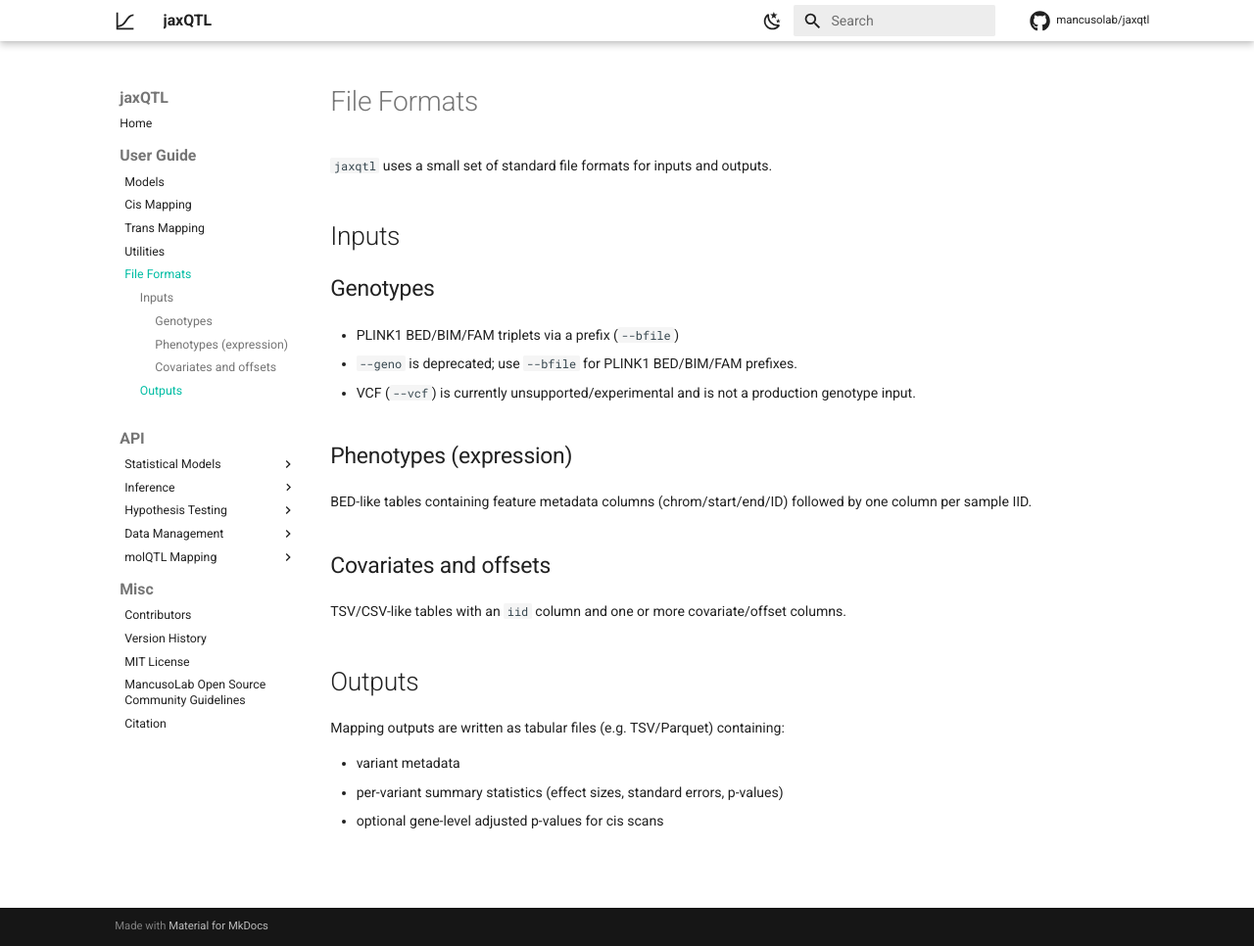
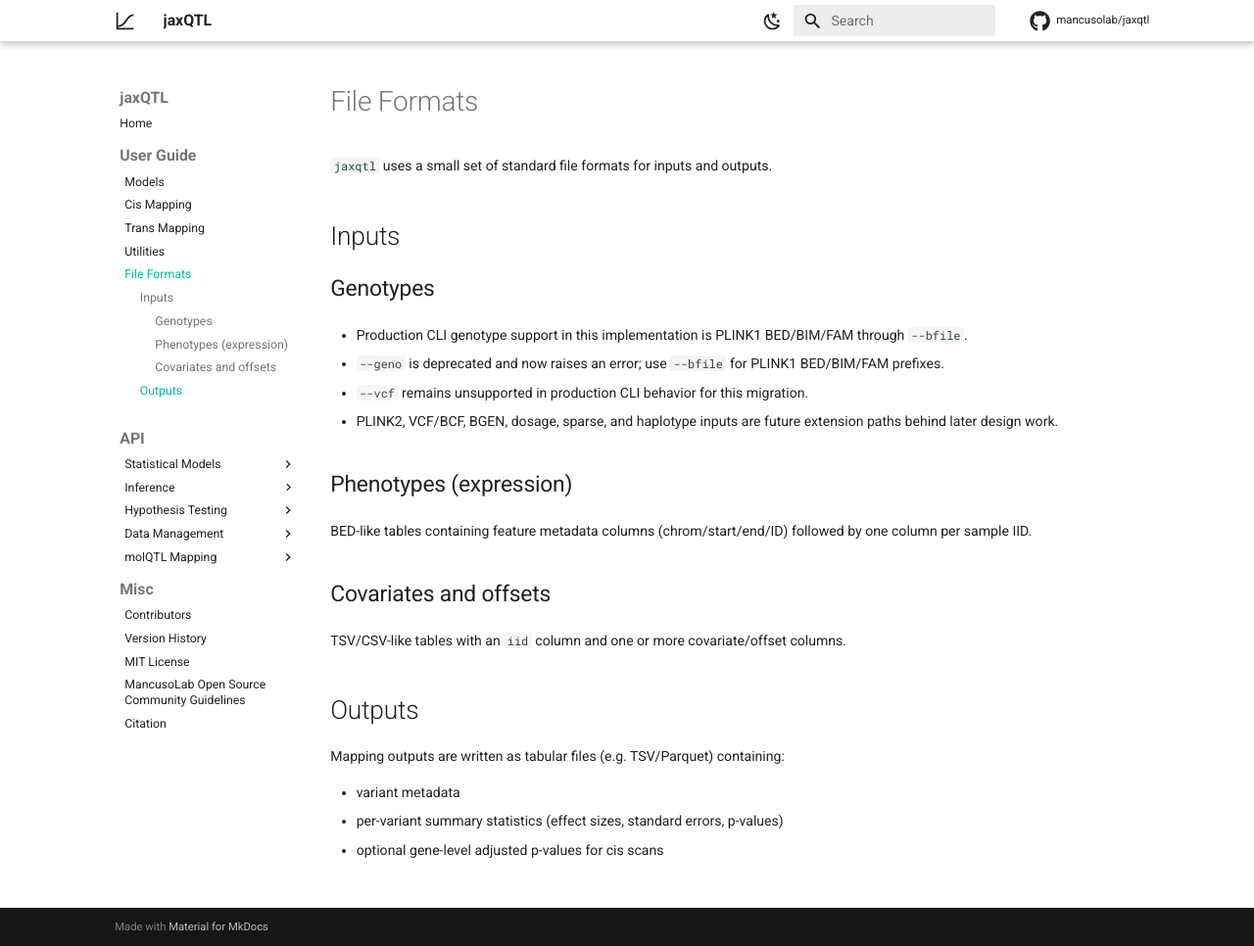
Before and after one commit to mancusolab/jaxqtl, an MkDocs documentation site: the page built from docs/guide/files.md, in a window 1280 px wide and 966 px high. Shown: the whole window at 98% size. Built offline with MkDocs 1.6.1 and Material for MkDocs 9.7.7, drawn with Linux system fonts in a browser that asks for light colours; comment, search, counter and statistics services are not loaded.

Commit message:
docs: document genoio-backed plink support

```diff
--- a/docs/guide/files.md
+++ b/docs/guide/files.md
@@ -6,9 +6,10 @@
 
 ### Genotypes
 
-- PLINK1 BED/BIM/FAM triplets via a prefix (`--bfile`)
-- `--geno` is deprecated; use `--bfile` for PLINK1 BED/BIM/FAM prefixes.
-- VCF (`--vcf`) is currently unsupported/experimental and is not a production genotype input.
+- Production CLI genotype support in this implementation is PLINK1 BED/BIM/FAM through `--bfile`.
+- `--geno` is deprecated and now raises an error; use `--bfile` for PLINK1 BED/BIM/FAM prefixes.
+- `--vcf` remains unsupported in production CLI behavior for this migration.
+- PLINK2, VCF/BCF, BGEN, dosage, sparse, and haplotype inputs are future extension paths behind later design work.
 
 ### Phenotypes (expression)
 
```
Also changed, not shown: docs/api/data/geno.md (added, +40 -0 lines), docs/index.md (+5 -2 lines).
